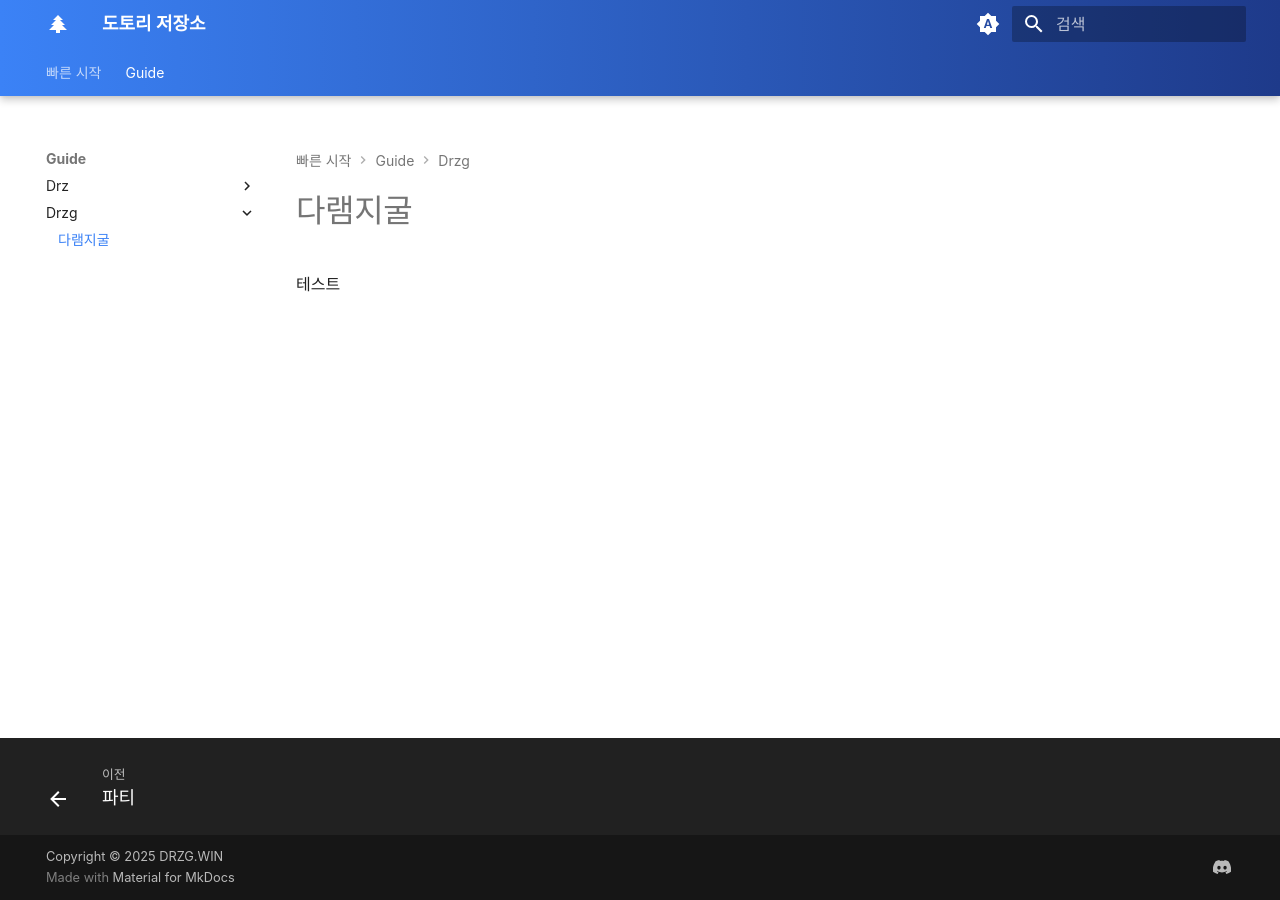
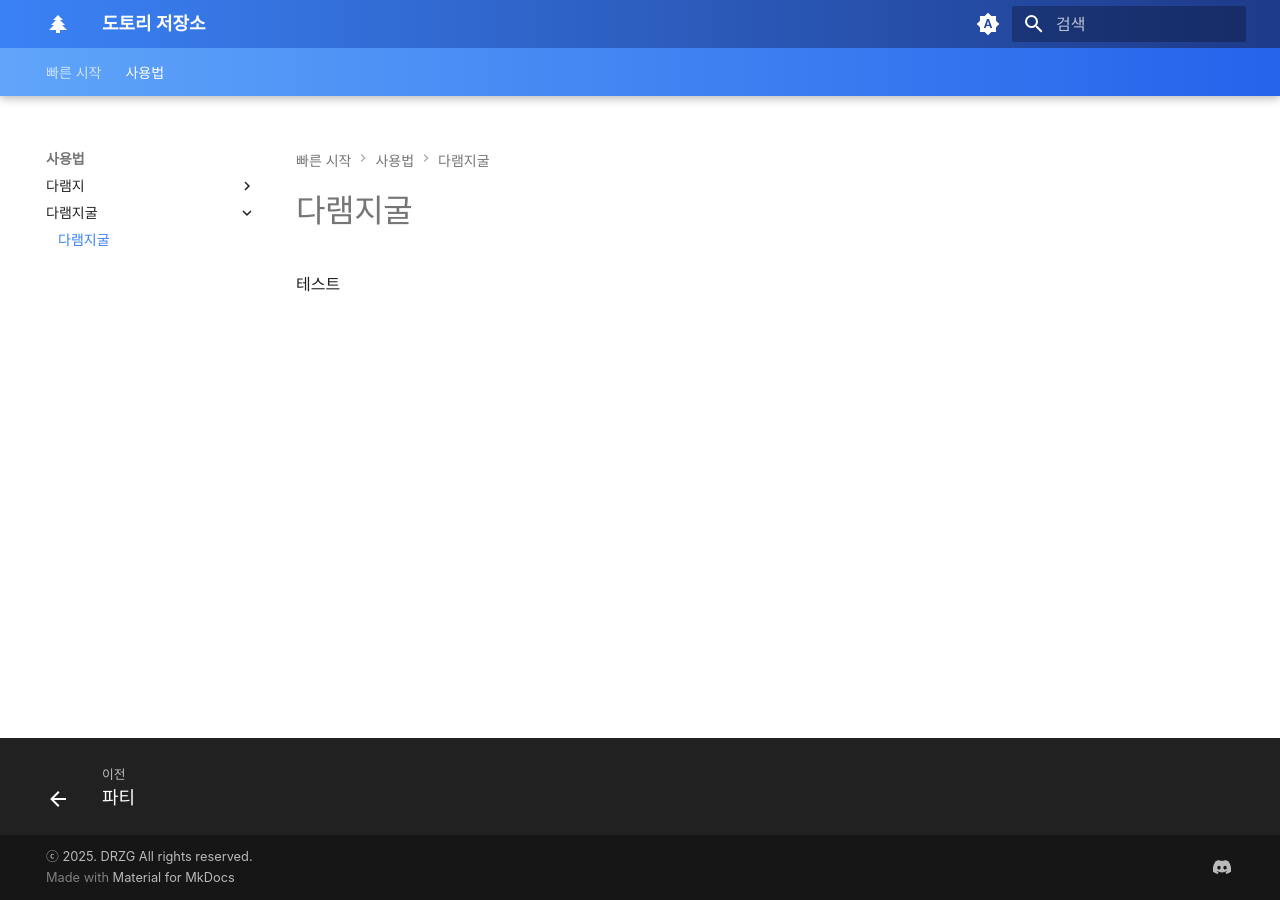
Before and after one commit to kimcatchy/drzg-docs, an MkDocs documentation site: the page built from docs/guide/drzg/index.md, in a window 1280 px wide. Built offline with MkDocs 1.6.1 and Material for MkDocs 9.7.7, drawn with Linux system fonts in a browser that asks for light colours; some web fonts are replaced.

Commit message:
awesome-pages

```diff
--- a/docs/css/extra.css
+++ b/docs/css/extra.css
@@ -55,9 +55,9 @@
   background-image: linear-gradient(to right, #3b82f6, #1e3a8a);
 }
 
-/* 탐색 탭에 그라데이션 적용 */
+/* 탐색 탭에 그라데이션 적용 - 헤더보다 약간 연하게 */
 .md-tabs {
-  background-image: linear-gradient(to right, #3b82f6, #1e3a8a);
+  background-image: linear-gradient(to right, #60a5fa, #2563eb);
 }
 
 /* 코드 블록 스타일링 */
--- a/mkdocs.yml
+++ b/mkdocs.yml
@@ -51,7 +51,21 @@ extra:
       link: https://discord.drzg.win
 
 # 푸터 커스터마이징
-copyright: Copyright &copy; 2025 DRZG.WIN
+copyright: ⓒ 2025. DRZG All rights reserved.
 
 extra_css:
   - css/extra.css
+
+plugins:
+  - search
+  - awesome-pages  # 페이지 관리 플러그인 추가
+
+markdown_extensions:
+  - pymdownx.highlight:
+      anchor_linenums: true
+  - pymdownx.superfences
+  - pymdownx.tabbed:
+      alternate_style: true
+  - pymdownx.emoji:
+      emoji_index: !!python/name:materialx.emoji.twemoji
+      emoji_generator: !!python/name:materialx.emoji.to_svg
```
Also changed, not shown: .pages.yml (+5 -5 lines), docs/guide/.pages (added), docs/guide/drz/.pages (added), docs/guide/drzg/.pages (added), docs/media/chip.png (renamed from media/chip.png), 1 other file.
